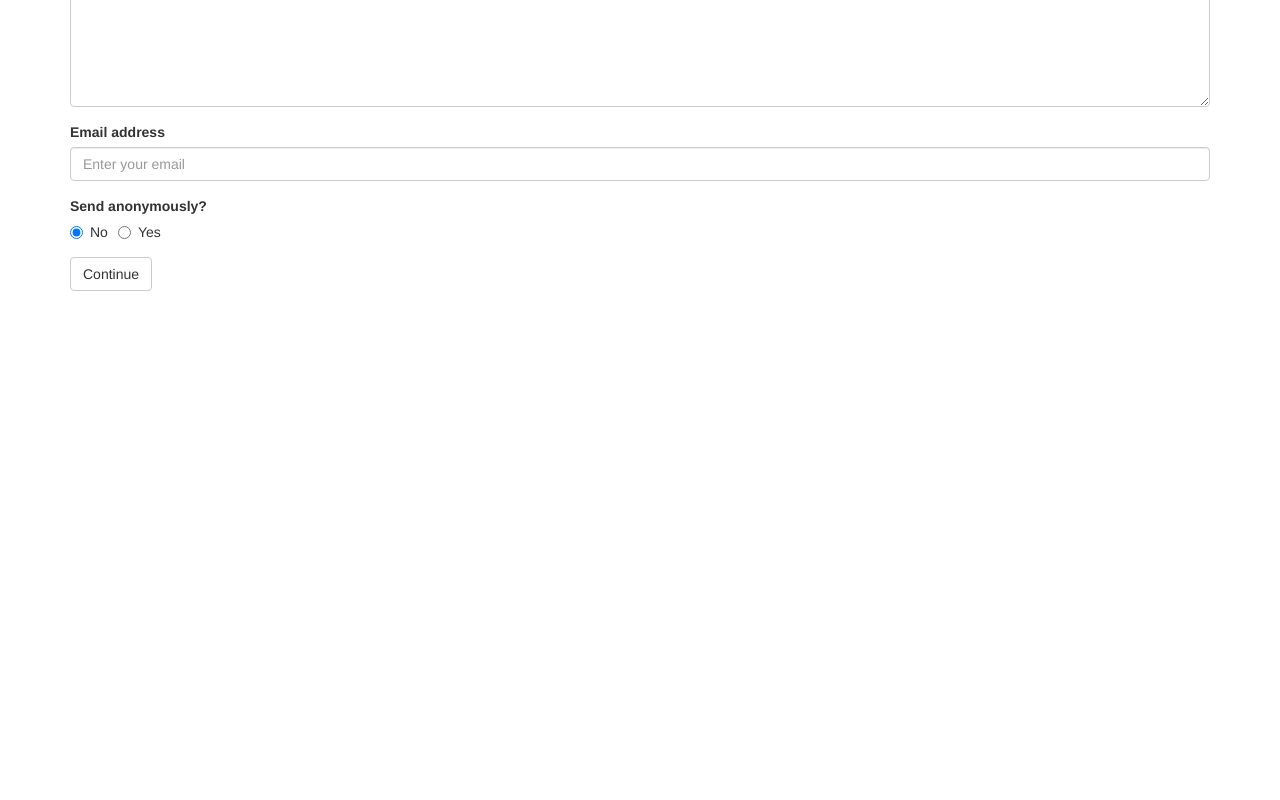
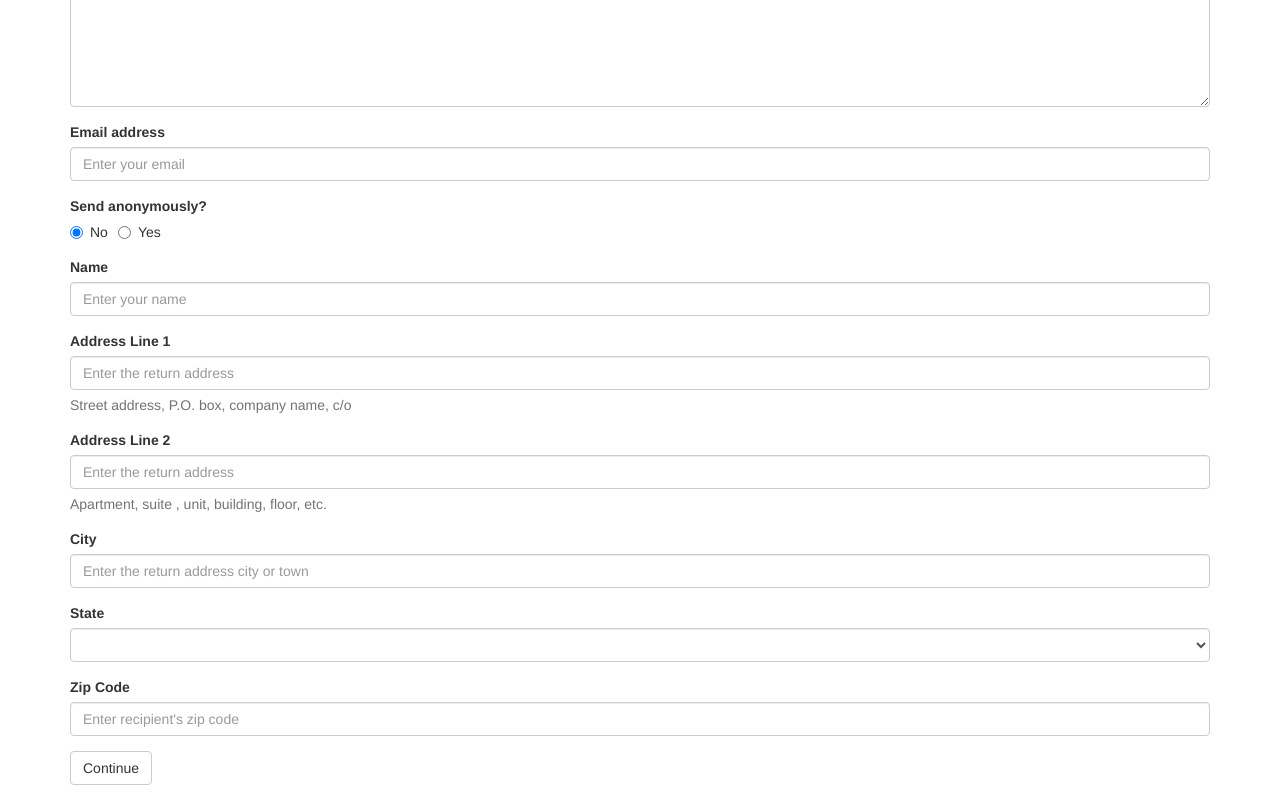
Before and after one commit to mmeinzer/theRemotePost, a React (Create React App) app: page / in a window 1280 px wide. Shown: the part 684-1484 px from the top of the page. Before the commit the page ends 990 px from the top, so only its background shows below. Built offline with nearby package versions, Linux system fonts and the light colour scheme.

Commit message:
Adds toggle for anon option with folding form

```diff
--- a/src/components/App.js
+++ b/src/components/App.js
@@ -23,7 +23,7 @@ class App extends React.Component {
       <div className="App">
         <SiteNav />
         <Grid>
-          <LetterForm saveOrder={this.saveOrder} />
+          <LetterForm saveOrder={this.saveOrder} {...this.state}/>
         </Grid>
       </div>
     )
--- /dev/null
+++ b/src/components/FormHelpers.js
@@ -0,0 +1,92 @@
+import React from 'react';
+import {
+  FormGroup,
+  ControlLabel,
+  FormControl,
+  HelpBlock
+} from 'react-bootstrap';
+
+export function FieldGroup({ id, label, help, inputRef, ...props }) {
+  return (
+    <FormGroup controlId={id}>
+      <ControlLabel>{label}</ControlLabel>
+      <FormControl {...props} inputRef={inputRef} /> {help && <HelpBlock>{help}</HelpBlock>}
+    </FormGroup>
+  );
+}
+
+export function StateOptions({inputRef}) {
+  const stateHash = {
+    "": "",
+    "AL": "Alabama",
+    "AK": "Alaska",
+    "AS": "American Samoa",
+    "AZ": "Arizona",
+    "AR": "Arkansas",
+    "CA": "California",
+    "CO": "Colorado",
+    "CT": "Connecticut",
+    "DE": "Delaware",
+    "DC": "District Of Columbia",
+    "FM": "Federated States Of Micronesia",
+    "FL": "Florida",
+    "GA": "Georgia",
+    "GU": "Guam",
+    "HI": "Hawaii",
+    "ID": "Idaho",
+    "IL": "Illinois",
+    "IN": "Indiana",
+    "IA": "Iowa",
+    "KS": "Kansas",
+    "KY": "Kentucky",
+    "LA": "Louisiana",
+    "ME": "Maine",
+    "MH": "Marshall Islands",
+    "MD": "Maryland",
+    "MA": "Massachusetts",
+    "MI": "Michigan",
+    "MN": "Minnesota",
+    "MS": "Mississippi",
+    "MO": "Missouri",
+    "MT": "Montana",
+    "NE": "Nebraska",
+    "NV": "Nevada",
+    "NH": "New Hampshire",
+    "NJ": "New Jersey",
+    "NM": "New Mexico",
+    "NY": "New York",
+    "NC": "North Carolina",
+    "ND": "North Dakota",
+    "MP": "Northern Mariana Islands",
+    "OH": "Ohio",
+    "OK": "Oklahoma",
+    "OR": "Oregon",
+    "PW": "Palau",
+    "PA": "Pennsylvania",
+    "PR": "Puerto Rico",
+    "RI": "Rhode Island",
+    "SC": "South Carolina",
+    "SD": "South Dakota",
+    "TN": "Tennessee",
+    "TX": "Texas",
+    "UT": "Utah",
+    "VT": "Vermont",
+    "VI": "Virgin Islands",
+    "VA": "Virginia",
+    "WA": "Washington",
+    "WV": "West Virginia",
+    "WI": "Wisconsin",
+    "WY": "Wyoming"
+  }
+
+  const stateOptions = Object
+    .keys(stateHash)
+    .map((state) => state)
+    .map((state) => <option key={state} value={state}>{state}</option>);
+
+  return (
+    <FormControl componentClass="select" placeholder="select" inputRef={inputRef}>
+      {stateOptions}
+    </FormControl>
+  );
+}
--- a/src/components/LetterForm.js
+++ b/src/components/LetterForm.js
@@ -7,15 +7,7 @@ import {
   Button,
   Radio
 } from 'react-bootstrap';
-
-function FieldGroup({ id, label, help, inputRef, ...props }) {
-  return (
-    <FormGroup controlId={id}>
-      <ControlLabel>{label}</ControlLabel>
-      <FormControl {...props} inputRef={inputRef} /> {help && <HelpBlock>{help}</HelpBlock>}
-    </FormGroup>
-  );
-}
+import SenderInfo from './SenderInfo'
 
 class LetterForm extends React.Component {
   updateOrder(event) {
@@ -30,7 +22,6 @@ class LetterForm extends React.Component {
       sEmail: this.sEmail.value,
       isAnon: this.anon.checked
     }
-    console.log(this.anon.checked)
     this.props.saveOrder(order)
   }
 
@@ -72,7 +63,7 @@ class LetterForm extends React.Component {
 
         <FormGroup controlId="rState">
           <ControlLabel>State</ControlLabel>
-          <StateOptions  inputRef={ref => { this.rState = ref; }}/>
+          <StateOptions inputRef={ref => { this.rState = ref; }} />
         </FormGroup>
 
         <FieldGroup
@@ -108,6 +99,8 @@ class LetterForm extends React.Component {
           </Radio>
         </FormGroup>
 
+        <SenderInfo isAnon={this.props.order.isAnon} context={this}/>
+
         <FormGroup>
           <Button type="submit">
             Continue
@@ -116,6 +109,15 @@ class LetterForm extends React.Component {
       </form>
     );
   }
+}
+
+function FieldGroup({ id, label, help, inputRef, ...props }) {
+  return (
+    <FormGroup controlId={id}>
+      <ControlLabel>{label}</ControlLabel>
+      <FormControl {...props} inputRef={inputRef} /> {help && <HelpBlock>{help}</HelpBlock>}
+    </FormGroup>
+  );
 }
 
 function StateOptions({inputRef}) {
--- /dev/null
+++ b/src/components/SenderInfo.js
@@ -0,0 +1,65 @@
+import React from 'react';
+import {
+  FormGroup,
+  ControlLabel
+} from 'react-bootstrap';
+import {FieldGroup, StateOptions} from './FormHelpers'
+
+class SenderInfo extends React.Component {
+    render() {
+        if (this.props.isAnon) {
+            return <div className="SenderInfo"></div>
+        }
+        return (
+            <div className="SenderInfo">
+                <FieldGroup
+                    id="sName"
+                    type="text"
+                    label="Name"
+                    placeholder="Enter your name"
+                    inputRef={ref => { this.sName = ref; }} />
+                <FieldGroup
+                    id="sAddress1"
+                    type="text"
+                    label="Address Line 1"
+                    placeholder="Enter the return address"
+                    help="Street address, P.O. box, company name, c/o"
+                    inputRef={ref => { this.sAddress1 = ref; }} />
+                <FieldGroup
+                    id="sAddress2"
+                    type="text"
+                    label="Address Line 2"
+                    placeholder="Enter the return address"
+                    help="Apartment, suite , unit, building, floor, etc."
+                    inputRef={ref => { this.sAddress2 = ref; }} />
+                <FieldGroup
+                    id="sCity"
+                    type="text"
+                    label="City"
+                    placeholder="Enter the return address city or town"
+                    inputRef={ref => { this.sCity = ref; }} />
+
+                <FormGroup controlId="sState">
+                    <ControlLabel>State</ControlLabel>
+                    <StateOptions inputRef={ref => { this.sState = ref; }} />
+                </FormGroup>
+
+                <FieldGroup
+                    id="sZip"
+                    type="text"
+                    label="Zip Code"
+                    placeholder="Enter recipient's zip code"
+                    inputRef={ref => { this.sZip = ref; }} />
+            </div>
+        )
+    }
+}
+
+export default SenderInfo;
+
+    //   sName: this.sName.value,
+    //   sAddress1: this.sAddress1.value,
+    //   sAddress2: this.sAddress2.value,
+    //   sCity: this.sCity.value,
+    //   sState: this.sState.value,
+    //   sZip: this.sZip.value
```
